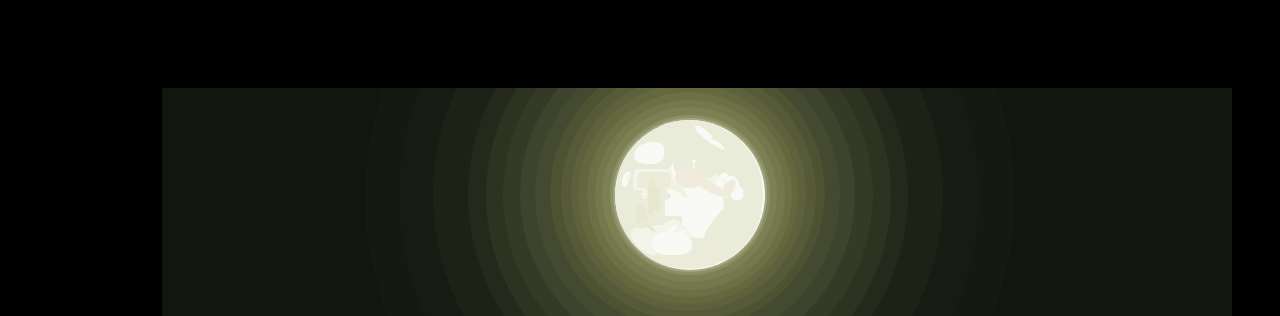
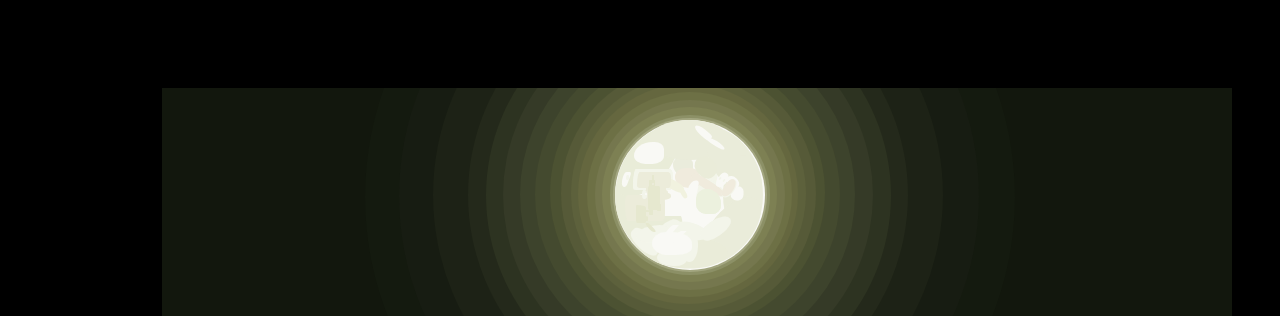
Before and after one commit to mikael-bashir/Masterpiece, a plain HTML site: page moonSakura.html in a window 1280 px wide. Shown: the top 316 px of the page. Drawn offline with Linux system fonts and the light colour scheme.

Commit message:
added more rectangles

```diff
--- a/moonSakuraBackground.css
+++ b/moonSakuraBackground.css
@@ -787,9 +787,93 @@ body{
     transform: rotate(80deg);
     z-index: 5
 }
+
 .rectangle60{
-
-
+    position: absolute;
+    background-color: rgb(249, 249, 245);
+    height: 15px;
+    width: 10px;
+    left: 49%;
+    top: 40%;
+    border-radius: 100% 30% 30% 30%;
+    z-index: 4;
+    transform: rotate(10deg);
+}
+.rectangle61{
+    position: absolute;
+    background-color: rgb(236, 241, 222);
+    height: 25px;
+    width: 25px;
+    left: 54%;
+    top: 46%;
+    border-radius: 100% 60% 70% 70%;
+    z-index: 4;
+    transform: rotate(90deg);
+}
+.rectangle62{
+    position: absolute;
+    background-color: rgb(236, 241, 222);
+    height: 25px;
+    width: 25px;
+    left: 54%;
+    top: 46%;
+    border-radius: 100% 60% 70% 70%;
+    z-index: 4;
+    transform: rotate(90deg);
+}
+.rectangle63{
+    position: absolute;
+    background-color: rgb(243, 245, 234);
+    height: 15px;
+    width: 10px;
+    left: 54%;
+    top: 43%;
+    border-radius: 70% 100% 60% 70%;
+    z-index: 3;
+}
+.rectangle64{
+    position: absolute;
+    background-color: rgb(243, 245, 234);
+    height: 34px;
+    width: 16px;
+    left: 46%;
+    top: 63%;
+    border-radius: 60% 60% 80% 70%;
+    transform: rotate(-75deg);
+    z-index: 5
+}
+.rectangle65{
+    position: absolute;
+    background-color: rgb(243, 245, 234);
+    height: 34px;
+    width: 16px;
+    left: 62%;
+    top: 61%;
+    border-radius: 60% 60% 80% 70%;
+    transform: rotate(-125deg);
+    z-index: 5
+}
+.rectangle66{
+    position: absolute;
+    background-color: rgb(243, 245, 234);
+    height: 30px;
+    width: 16px;
+    left: 45%;
+    top: 75%;
+    border-radius: 60% 60% 80% 70%;
+    transform: rotate(1deg);
+    z-index: 5
+}
+.rectangle67{
+    position: absolute;
+    background-color: rgb(243, 245, 234);
+    height: 30px;
+    width: 16px;
+    left: 33%;
+    top: 82%;
+    border-radius: 60% 60% 80% 70%;
+    transform: rotate(90deg);
+    z-index: 5
 }
 .top-frame{
     position: absolute;
```
Also changed, not shown: 1 other file.
